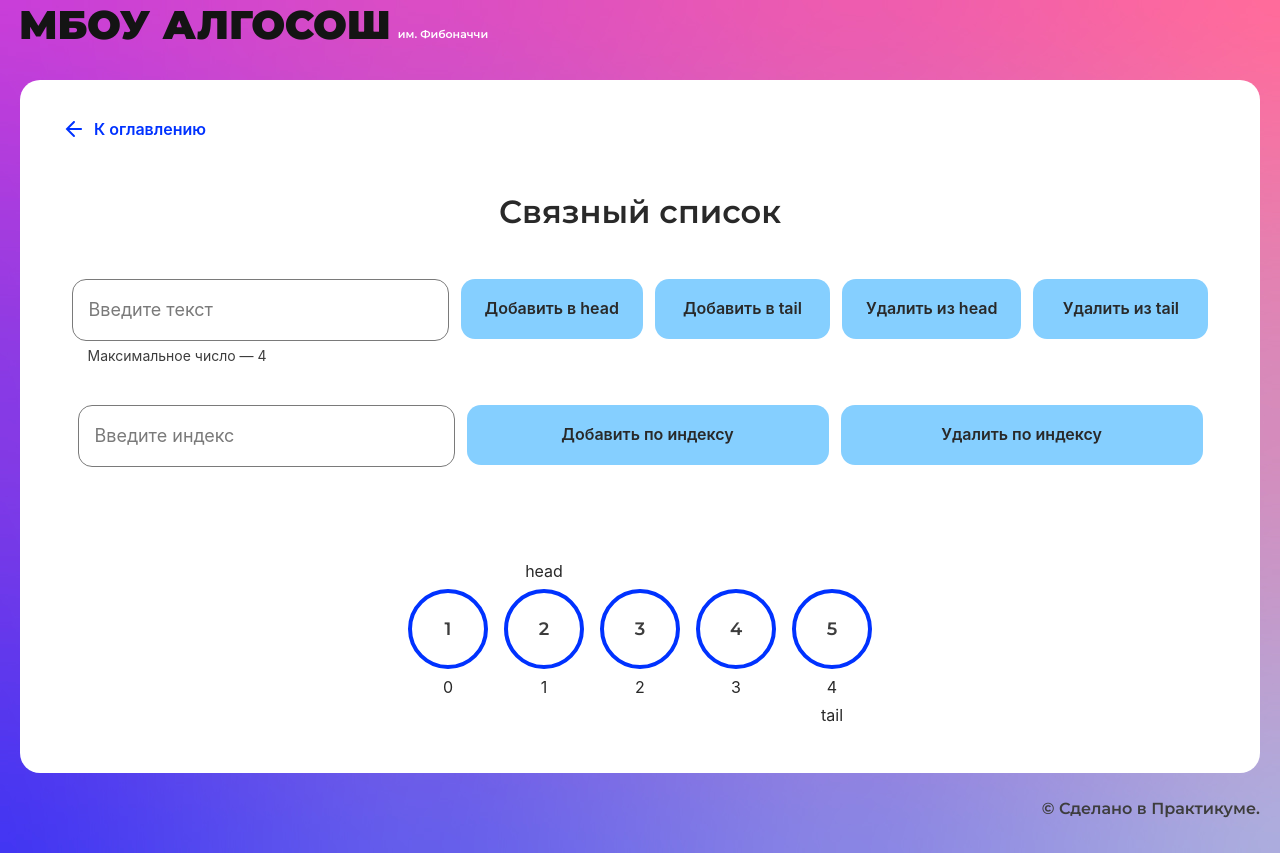
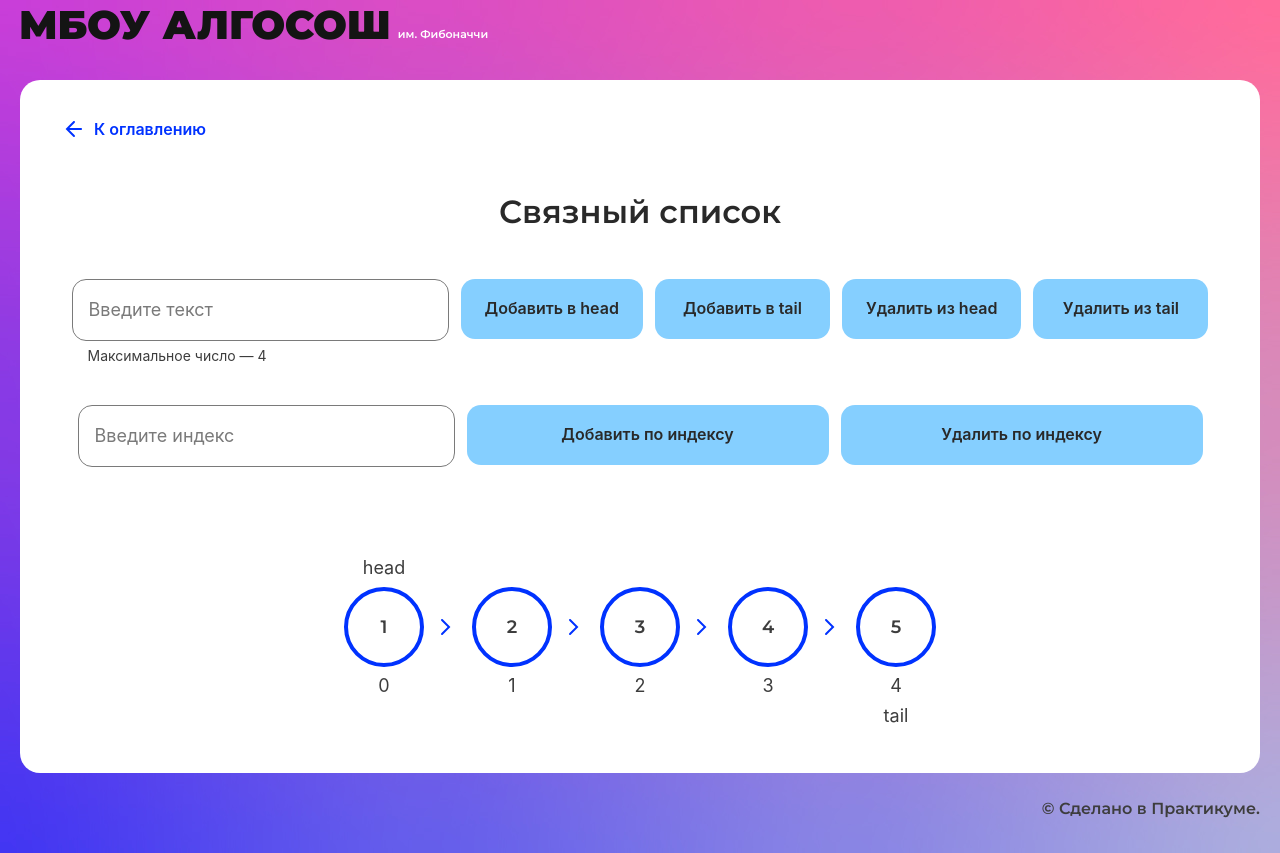
Before and after one commit to denis-ttk-1975/algososh, a React (Create React App) app: page /list in a window 1280 px wide. Built offline with nearby package versions, Linux system fonts and the light colour scheme.

Commit message:
layout fixed for list-page

```diff
--- a/src/components/list-page/list-page.module.css
+++ b/src/components/list-page/list-page.module.css
@@ -22,13 +22,14 @@
 }
 .countedCircle {
   display: flex;
-  height: 110px;
+  height: 80px;
   gap: 8px;
-  flex-direction: column;
-  justify-content: end;
+  align-items: center;
+  /* flex-direction: column; */
+  /* justify-content: end; */
 }
-.countedCircleWithUnderText {
+/* .countedCircleWithUnderText {
   display: flex;
   gap: 8px;
   flex-direction: column;
-}
+} */
--- a/src/components/list-page/list-page.tsx
+++ b/src/components/list-page/list-page.tsx
@@ -3,6 +3,8 @@ import { SolutionLayout } from '../ui/solution-layout/solution-layout';
 import { Input } from '../ui/input/input';
 import { Circle } from '../ui/circle/circle';
 import { Button } from '../ui/button/button';
+import { ArrowIcon } from './../ui/icons/arrow-icon';
+import { ElementStates } from '../../types/element-states';
 
 import styles from './list-page.module.css';
 import './list-page.css';
@@ -34,13 +36,11 @@ export const ListPage: React.FC = () => {
         <div className={`${styles.circleArea}`}>
           {listFromTask.map((elem, key, array) => {
             return (
-              <div className={`${styles.countedCircleWithUnderText}`}>
+              <div className={`${styles.countedCircleWithUnderText}`} key={key}>
                 <div className={`${styles.countedCircle}`}>
-                  <p>{key === 1 ? 'head' : ' '}</p>
-                  <Circle letter={elem} />
-                  <p>{key}</p>
+                  <Circle letter={String(elem)} head={key === 0 ? 'head' : ' '} tail={key === array.length - 1 ? 'tail' : ' '} index={key} state={ElementStates.Default} />
+                  {key < array.length - 1 ? <ArrowIcon /> : null}
                 </div>
-                <p>{key === 4 ? 'tail' : ' '}</p>
               </div>
             );
           })}
```
Also changed, not shown: 1 other file (tests, documents, lock files or other folders).
